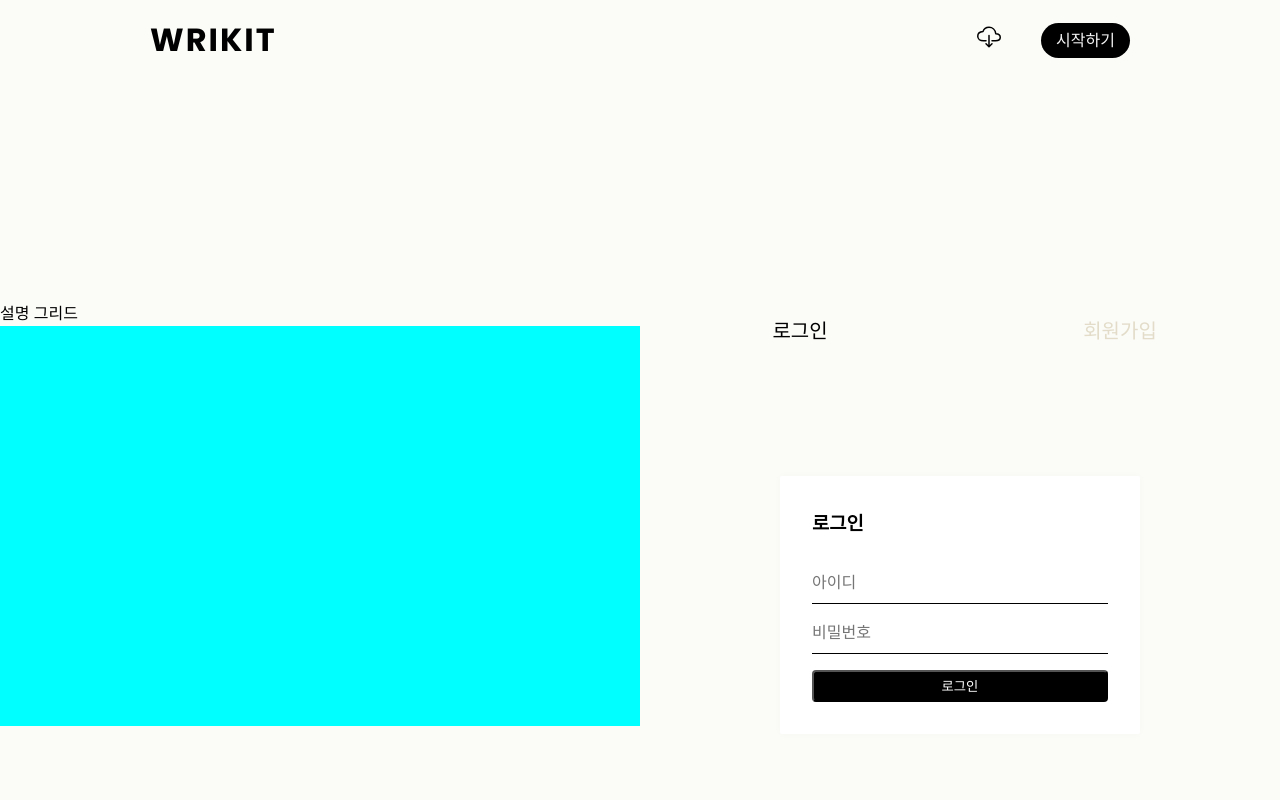
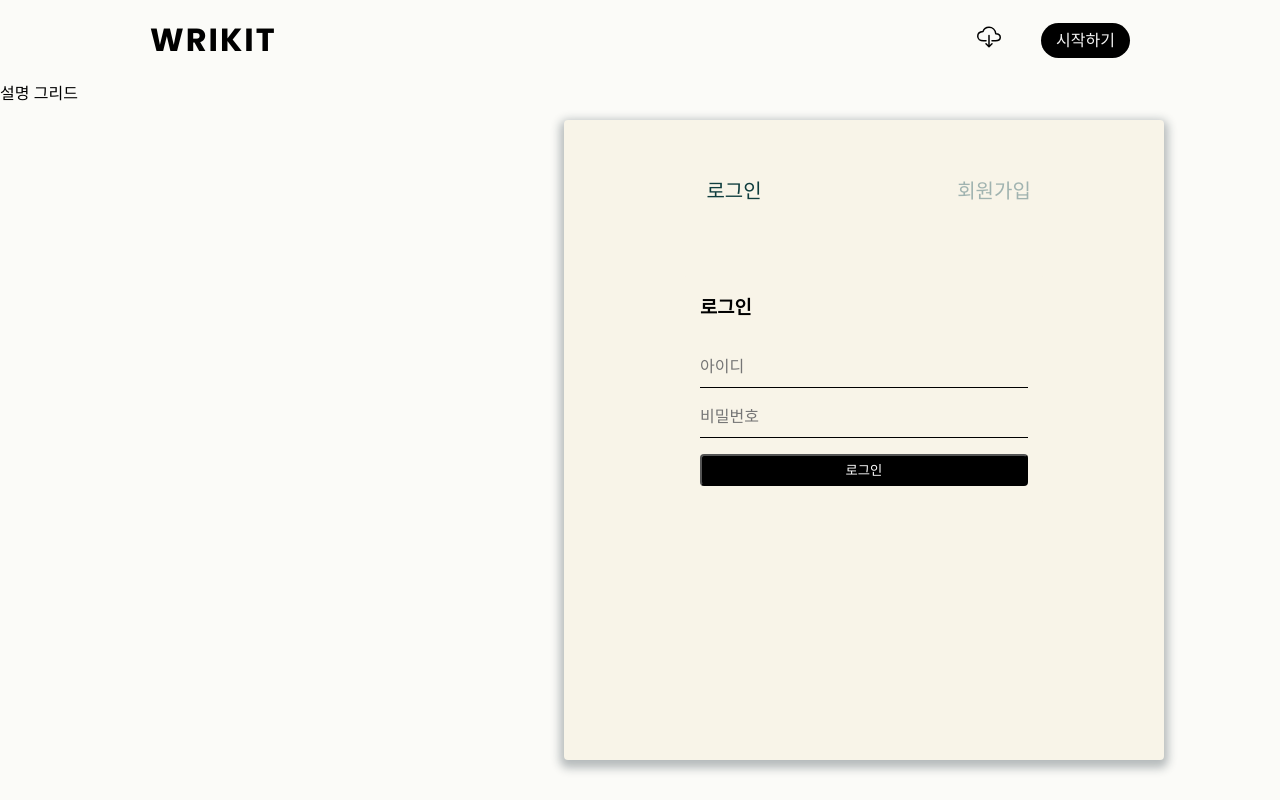
Before and after one commit to wrikit/wrikitFront, a React (Create React App) app: page /lgpage in a window 1280 px wide. Built offline with nearby package versions, Linux system fonts and the light colour scheme; the HTML template or start-up script is replaced by a standard one.

Commit message:
design: 로그인/회원가입 탭 active 클래스 토글

```diff
--- a/src/pages/LoginPage.js
+++ b/src/pages/LoginPage.js
@@ -5,16 +5,18 @@ import { useState } from "react";
 const LoginPage = () => {
   //클릭한 버튼의 name 값을 state에 저장
   const [content, setContent] = useState("login");
+
   const handleClickButton = (e) => {
     const { name } = e.target;
     setContent(name);
+    // setIsActive(true);
   };
   // selectComponent key와 a태그 name 값을 동일하게, key값은 렌더링 할 컴포넌트
   const selectComponent = {
     login: <Login />,
     register: <Register />,
   };
-  // console.log(props);
+
   return (
     <div className="loginPage">
       <section className="loginPage__section__desc">
@@ -25,12 +27,12 @@ const LoginPage = () => {
       <section className="loginPage__section__login">
         <div>
           <ul className="tabGroup">
-            <li className="tab active">
+            <li className={`tab ${content == "login" ? "active" : ""}`}>
               <a onClick={handleClickButton} name="login">
                 로그인
               </a>
             </li>
-            <li className="tab">
+            <li className={`tab ${content == "register" ? "active" : ""}`}>
               <a onClick={handleClickButton} name="register">
                 회원가입
               </a>
--- a/src/styles/Login.scss
+++ b/src/styles/Login.scss
@@ -5,19 +5,19 @@
 *:after {
   box-sizing: border-box;
 }
-body{
+body {
   background-color: #fbfbf8;
 }
 .templateBlock {
   // position: absolute;
-  margin-top: 100px;
+  // margin-top: 100px;
   left: 0;
   right: 0;
   top: 0;
   bottom: 0;
   right: 0;
   // z-index: -1;
-  background-color: #fbfbf8;
+  background-color: #f8f4e8;
   display: flex;
   flex-direction: column;
   justify-content: center;
@@ -25,45 +25,11 @@ body{
 }
 
 .whiteBox {
-  box-shadow: 0 0 8px rgba(0, 0, 0, 0.025);
-  padding: 2rem;
+  padding: 1rem;
   width: 360px;
-  background: white;
+  background: #f8f4e8;
   border-radius: 2px;
 
-  .tabGroup {
-    list-style-type: none;
-    padding: 0;
-    margin: 0;
-    &::after {
-      content: "";
-      display: table;
-      clear: both;
-    }
-
-    li a {
-      box-sizing: border-box;
-      display: block;
-      text-decoration: none;
-      padding: 15px;
-      margin-bottom: 15px;
-      // background: #0f3d3e;
-      color: #e2dcc8;
-      font-size: 20px;
-      float: left;
-      width: 50%;
-      text-align: center;
-      cursor: pointer;
-      transition: 0.5s ease;
-      &:hover {
-        color: blue;
-      }
-    }
-    .active a {
-      // background: #0f3d3e;
-      color: black;
-    }
-  }
   h3 {
     margin: 0;
     margin-bottom: 1rem;
@@ -77,6 +43,7 @@ body{
     padding-bottom: 0.5rem;
     outline: none;
     width: 100%;
+    background-color: #f8f4e8;
   }
 
   .button {
--- a/src/styles/lgpage.scss
+++ b/src/styles/lgpage.scss
@@ -1,25 +1,35 @@
 .loginPage {
-  margin-top: 300px;
+  padding-top: 80px;
   display: flex;
   flex-direction: row;
+  height: 100vh;
+
   &__section {
     width: 100%;
     &__desc {
-      width: 50%;
+      width: 35%;
       float: left;
       .boxSize {
         width: 100%;
-        height: 50vh;
+        // height: 50vh;
         background-color: aqua;
       }
     }
     &__login {
-      width: 50%;
+      width: 65%;
       float: right;
+      padding: 40px;
+      max-width: 600px;
+      margin: 40px auto;
+      border-radius: 4px;
+      box-shadow: 0 4px 10px 4px rgba(#13232f, 0.3);
+
+      background-color: #f8f4e8;
+
       .tabGroup {
         list-style-type: none;
         padding: 0;
-        margin: 0;
+        margin: 0 0 40px 0;
         &::after {
           content: "";
           display: table;
@@ -29,11 +39,12 @@
         li a {
           box-sizing: border-box;
           display: block;
+          position: relative;
           text-decoration: none;
           padding: 15px;
           margin-bottom: 15px;
-          // background: #0f3d3e;
-          color: #e2dcc8;
+          //   background: rgba(#a0b3b0, 0.25);
+          color: #a0b3b0;
           font-size: 20px;
           float: left;
           width: 50%;
@@ -41,12 +52,13 @@
           cursor: pointer;
           transition: 0.5s ease;
           &:hover {
-            color: blue;
+            // background: darken(#1ab188, 5%);
+            color: lighten(#0f3d3e, 20%);
           }
         }
         .active a {
-          // background: #0f3d3e;
-          color: black;
+          //   background: #1ab188;
+          color: #0f3d3e;
         }
       }
     }
```
Also changed, not shown: src/components/Header.js (+1 -8 lines).
